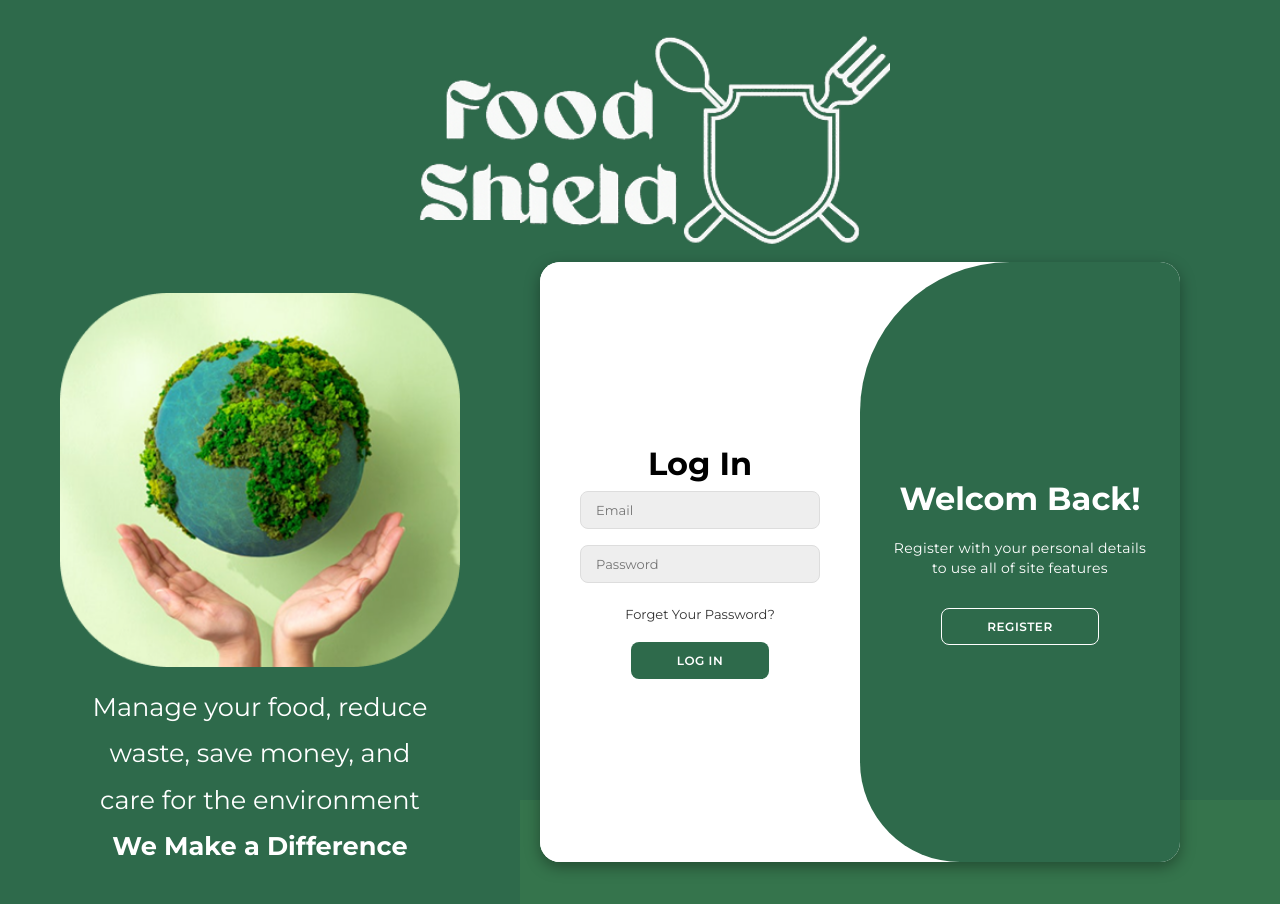
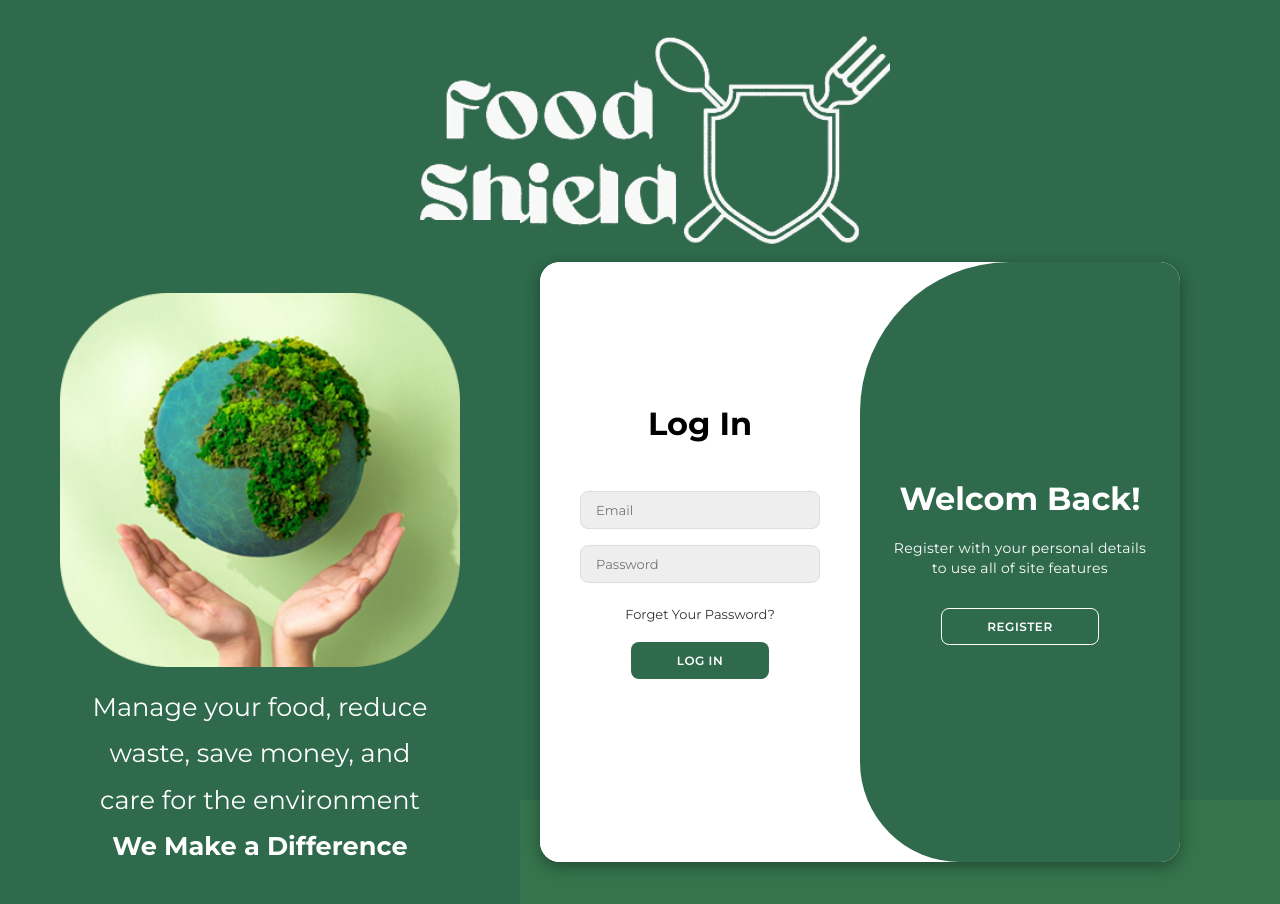
Before and after one commit to Jun20220703/bit216as, an Angular app: page /login in a window 1280 px wide. Built offline with nearby package versions, Linux system fonts and the light colour scheme.

Commit message:
Update loginPage.component.css

```diff
--- a/src/app/components/registerAndPrivacySettings/loginPage/loginPage.component.css
+++ b/src/app/components/registerAndPrivacySettings/loginPage/loginPage.component.css
@@ -162,6 +162,11 @@
     height: 100%;
 }
 
+.container form h1 {
+    margin-top: -40px;
+    margin-bottom: 40px;
+}
+
 .container input{
     background-color: #eee;
     border: 1px solid #ddd;
```
